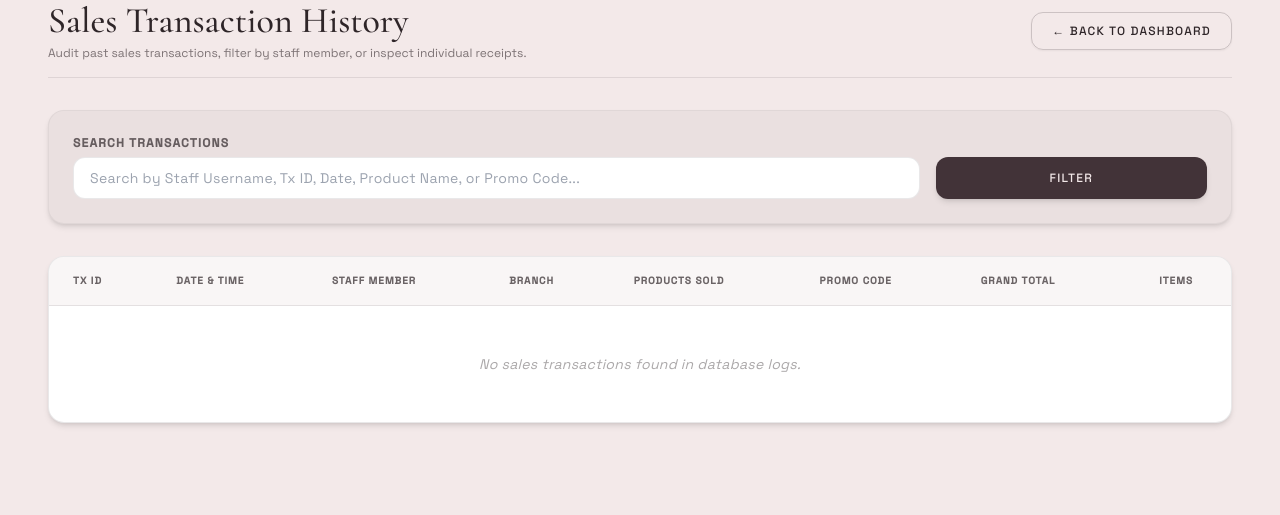
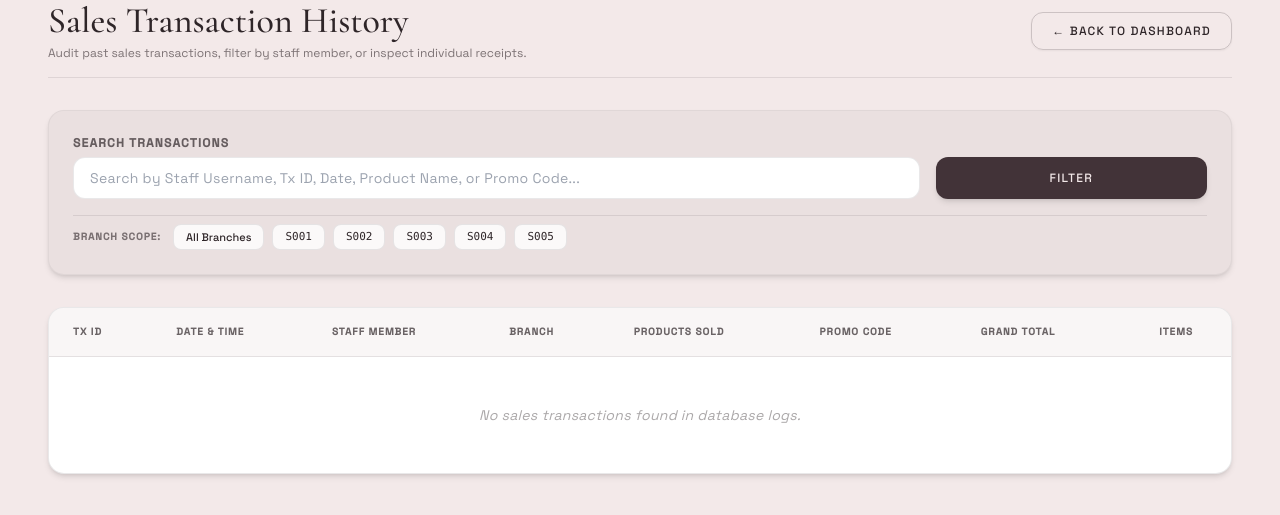
Before and after one commit to renashadahal/makeupsalesprediction, a Flask app: page /sales_history in a window 1280 px wide. Shown: the part 156-671 px from the top of the page. Run offline with Flask 3, Linux system fonts and the light colour scheme; a user stored in the database is signed in; data that the repository does not hold is empty; some libraries are stand-ins or nearby versions.

Commit message:
feat(sales-history): add branch filters, date formatting, and text truncation for long names

```diff
--- a/templates/sales_history.html
+++ b/templates/sales_history.html
@@ -9,13 +9,13 @@
             <h2 class="text-4xl text-noireText font-serif">Sales Transaction History</h2>
             <p class="text-xs text-noireText/60 font-light mt-1">Audit past sales transactions, filter by staff member, or inspect individual receipts.</p>
         </div>
-        <a href="/" class="px-5 py-2.5 border border-noireText/20 hover:border-noireText/40 text-noireText font-medium uppercase tracking-widest text-xs rounded-xl transition-all shadow-sm flex items-center gap-2 self-start md:self-auto">
+        <a href="{{ url_for('dashboard') }}" class="px-5 py-2.5 border border-noireText/20 hover:border-noireText/40 text-noireText font-medium uppercase tracking-widest text-xs rounded-xl transition-all shadow-sm flex items-center gap-2 self-start md:self-auto">
             ← Back to Dashboard
         </a>
     </div>
 
     <!-- Search & Filter Controls -->
-    <div class="bg-parchment p-6 rounded-2xl border border-noireText/5 shadow-md">
+    <div class="bg-parchment p-6 rounded-2xl border border-noireText/5 shadow-md space-y-4">
         <div class="grid grid-cols-1 md:grid-cols-4 gap-4 text-xs tracking-wide">
             <div class="md:col-span-3 flex flex-col gap-1.5">
                 <label for="searchInput" class="font-semibold uppercase text-noireText/70 tracking-widest">Search Transactions</label>
@@ -26,6 +26,19 @@
                     Filter
                 </button>
             </div>
+        </div>
+
+        <!-- Branch Quick Filter Pills -->
+        <div class="flex items-center gap-2 flex-wrap pt-2 border-t border-noireText/10 text-xs">
+            <span class="text-[10px] text-noireText/60 font-bold uppercase tracking-widest mr-1">Branch Scope:</span>
+            <a href="{{ url_for('sales_history', branch='ALL') }}" class="px-3 py-1 rounded-lg font-medium text-[11px] transition-all {% if selected_branch == 'ALL' %}bg-deepWine text-velvet font-bold shadow-sm{% else %}bg-white/80 hover:bg-white text-noireText border border-noireText/10{% endif %}">
+                All Branches
+            </a>
+            {% for b_code in ['S001', 'S002', 'S003', 'S004', 'S005'] %}
+            <a href="{{ url_for('sales_history', branch=b_code) }}" class="px-3 py-1 rounded-lg font-mono text-[11px] transition-all {% if selected_branch == b_code %}bg-deepWine text-velvet font-bold shadow-sm{% else %}bg-white/80 hover:bg-white text-noireText border border-noireText/10{% endif %}">
+                {{ b_code }}
+            </a>
+            {% endfor %}
         </div>
     </div>
 
@@ -49,16 +62,16 @@
                     {% if transactions is defined and transactions %}
                         {% for tx in transactions %}
                         <tr class="sale-row border-b border-noireText/5 hover:bg-velvet/20 transition-colors">
-                            <td class="py-4 px-6 font-mono font-bold text-noireText">{{ tx.transaction_id }}</td>
-                            <td class="py-4 px-6 text-noireText/80">{{ tx.transaction_date }}</td>
-                            <td class="py-4 px-6">
-                                <span class="bg-parchment px-2.5 py-1 rounded-lg text-noireText font-medium border border-noireText/10">
-                                    {{ tx.username }}
+                            <td class="py-4 px-6 font-mono font-bold text-noireText whitespace-nowrap">{{ tx.transaction_id }}</td>
+                            <td class="py-4 px-6 text-noireText/80 font-mono text-[11px] whitespace-nowrap">{{ tx.created_at if tx.created_at else tx.transaction_date }}</td>
+                            <td class="py-4 px-6 whitespace-nowrap">
+                                <span class="inline-flex items-center max-w-[130px] sm:max-w-[160px] truncate bg-parchment px-2.5 py-1 rounded-lg text-noireText font-medium border border-noireText/10 align-middle" title="{{ tx.username }}">
+                                    <span class="truncate">{{ tx.username }}</span>
                                 </span>
                             </td>
-                            <td class="py-4 px-6 font-mono text-noireText/70">{{ tx.branch_id }}</td>
+                            <td class="py-4 px-6 font-mono text-noireText/70 whitespace-nowrap">{{ tx.branch_id }}</td>
                             <td class="py-4 px-6 text-noireText/80 max-w-xs truncate" title="{{ tx.product_summary }}">{{ tx.product_summary }}</td>
-                            <td class="py-4 px-6">
+                            <td class="py-4 px-6 whitespace-nowrap">
                                 {% if tx.promo_code %}
                                     <span class="text-emerald-800 bg-emerald-50 px-2.5 py-1 rounded-lg text-[11px] font-semibold border border-emerald-200/50">
                                         {{ tx.promo_code }}
@@ -67,8 +80,8 @@
                                     <span class="text-noireText/30">-</span>
                                 {% endif %}
                             </td>
-                            <td class="py-4 px-6 font-mono font-bold text-emerald-700">${{ "%.2f"|format(tx.grand_total) }}</td>
-                            <td class="py-4 px-6 text-center">
+                            <td class="py-4 px-6 font-mono font-bold text-emerald-700 whitespace-nowrap">${{ "%.2f"|format(tx.grand_total) }}</td>
+                            <td class="py-4 px-6 text-center whitespace-nowrap">
                                 <button type="button" onclick="toggleDetails('details-{{ loop.index }}')" class="px-3 py-1.5 border border-noireText/20 hover:bg-deepWine hover:text-velvet rounded-lg transition-all text-xs font-medium">
                                     View
                                 </button>
```
